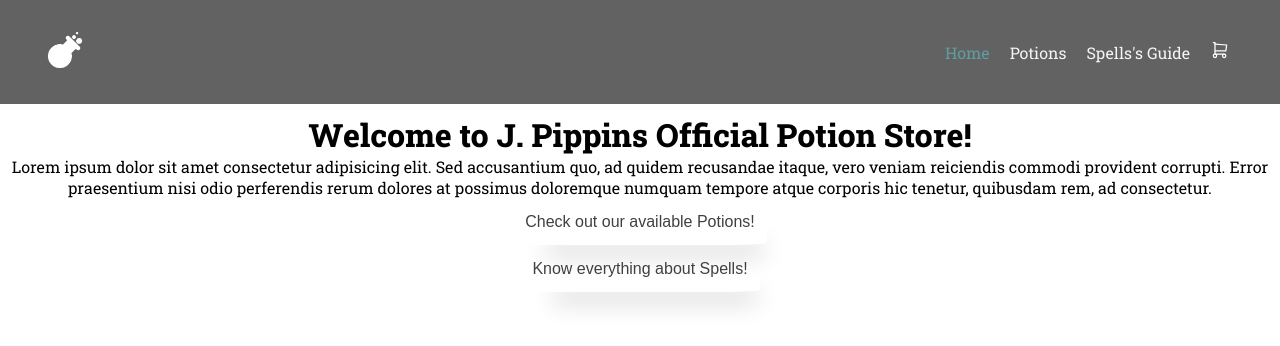
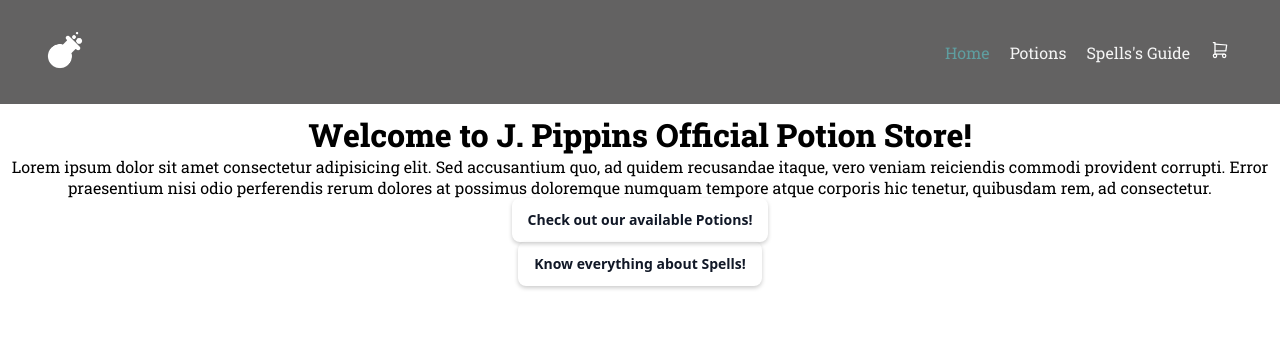
Before and after one commit to pianattero/potionsStore, a Vue app: page /home in a window 1280 px wide. Shown: the top 346 px of the page. Built offline with nearby package versions, Linux system fonts and the light colour scheme; a web font is replaced by a local one.

Commit message:
Change btn style

```diff
--- a/src/components/core/Button.vue
+++ b/src/components/core/Button.vue
@@ -1,5 +1,5 @@
 <template>
-    <button class="button-55">
+    <button class="button-39">
         <span>{{ props.text }}</span>
     </button>
 </template>
@@ -15,43 +15,37 @@ const props = defineProps({
 </script>
 
 <style scoped lang="scss">
-    .button-55 {
-    align-self: center;
-    background-color: #fff;
-    background-image: none;
-    background-position: 0 90%;
-    background-repeat: repeat no-repeat;
-    background-size: 4px 3px;
-    border-radius: 15px 225px 255px 15px 15px 255px 225px 15px;
-    border-style: solid;
-    border-width: 2px;
-    box-shadow: rgba(0, 0, 0, .2) 15px 28px 25px -18px;
+.button-39 {
+  background-color: #FFFFFF;
+  border: 1px solid rgb(209,213,219);
+  border-radius: .5rem;
   box-sizing: border-box;
-    color: #41403e;
+  color: #111827;
+  font-family: "Inter var",ui-sans-serif,system-ui,-apple-system,system-ui,"Segoe UI",Roboto,"Helvetica Neue",Arial,"Noto Sans",sans-serif,"Apple Color Emoji","Segoe UI Emoji","Segoe UI Symbol","Noto Color Emoji";
+  font-size: .875rem;
+  font-weight: 600;
+  line-height: 1.25rem;
+  padding: .75rem 1rem;
+  text-align: center;
+  text-decoration: none #D1D5DB solid;
+  text-decoration-thickness: auto;
+  box-shadow: 0 2px 4px 0 rgba(0, 0, 0, 0.204);
   cursor: pointer;
-    display: inline-block;
-    font-family: Neucha, sans-serif;
-    font-size: 1rem;
-    line-height: 23px;
-    outline: none;
-    padding: .75rem;
-    text-decoration: none;
-    transition: all 235ms ease-in-out;
-    border-bottom-left-radius: 15px 255px;
-    border-bottom-right-radius: 225px 15px;
-    border-top-left-radius: 255px 15px;
-    border-top-right-radius: 15px 225px;
   user-select: none;
   -webkit-user-select: none;
   touch-action: manipulation;
 }
 
-    .button-55:hover {
-    box-shadow: rgba(0, 0, 0, .3) 2px 8px 8px -5px;
-    transform: translate3d(0, 2px, 0);
+.button-39:hover {
+  background-color: rgb(249,250,251);
 }
 
-    .button-55:focus {
-        box-shadow: rgba(0, 0, 0, .3) 2px 8px 4px -6px;
+.button-39:focus {
+  outline: 2px solid transparent;
+  outline-offset: 2px;
+}
+
+.button-39:focus-visible {
+  box-shadow: none;
 }
 </style>
```
Lines whose indentation alone changed are shown as unchanged.
